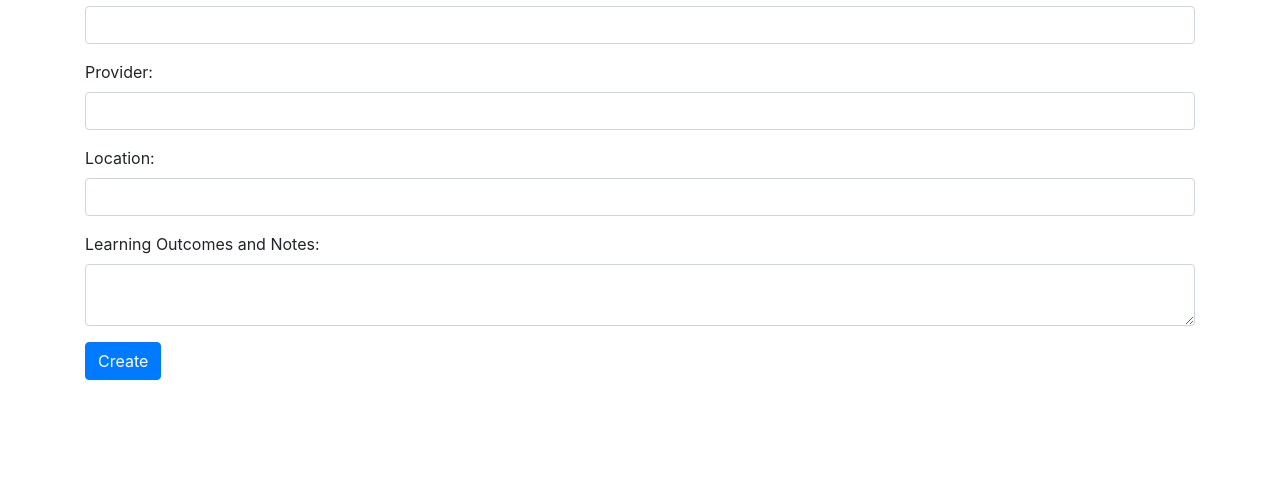
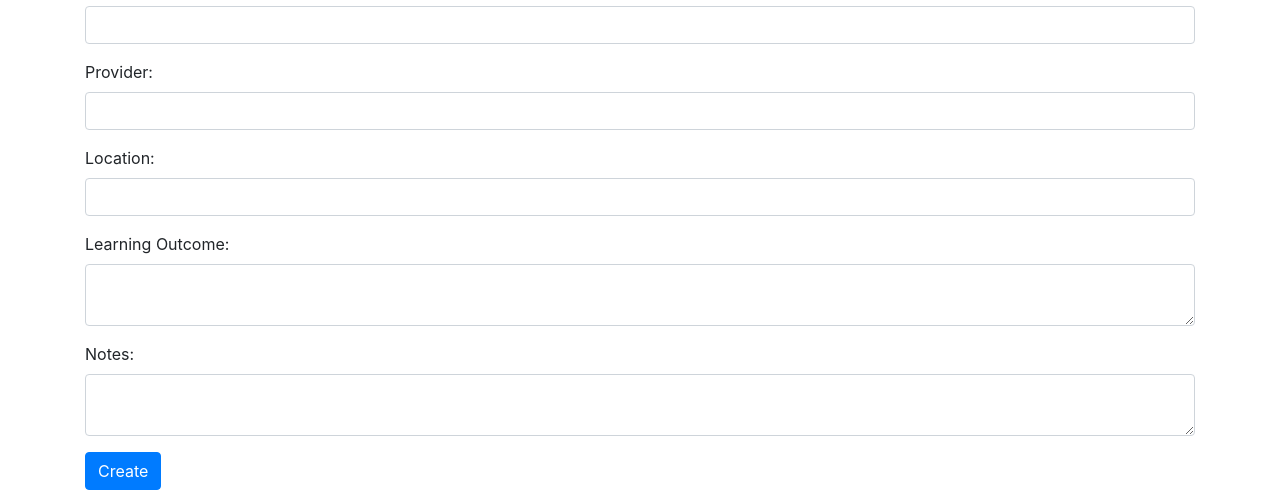
Before and after one commit to aguinane/CPDLog, a Flask app: page /new_activity in a window 1280 px wide. Shown: the part 399-889 px from the top of the page. Before the commit the page ends 779 px from the top, so only its background shows below. Run offline with Flask 2, Linux system fonts and the light colour scheme; data that the repository does not hold is empty; some libraries are stand-ins or nearby versions.

Commit message:
Treat learning outcome as different to notes

```diff
--- a/cpdlog/forms.py
+++ b/cpdlog/forms.py
@@ -39,4 +39,5 @@ class ActivityForm(FlaskForm):
     topic = StringField("Topic", validators=[DataRequired()])
     provider = StringField("Provider", validators=[DataRequired()])
     location = StringField("Location", validators=[DataRequired()])
-    notes = TextAreaField("Learning Outcomes and Notes", validators=[DataRequired()])
+    learning_outcome = TextAreaField("Learning Outcome", validators=[DataRequired()])
+    notes = TextAreaField("Notes")
--- a/cpdlog/migrate_ea.py
+++ b/cpdlog/migrate_ea.py
@@ -88,12 +88,6 @@ def import_ea_cpd_activities(db_url: str, filename):
             log.info("Skipped existing entry %s", a.ext_ref)
             continue
 
-        notes = ""
-        if a.learning_outcome:
-            notes += a.learning_outcome
-        if a.notes:
-            notes += a.notes
-
         activity = Activities(
             cpd_category=a.cpd_category,
             start_date=a.start_date,
@@ -103,7 +97,8 @@ def import_ea_cpd_activities(db_url: str, filename):
             provider=a.provider,
             location=a.location,
             duration=a.total_hrs,
-            notes=notes,
+            learning_outcome=a.learning_outcome,
+            notes=a.notes,
             ext_ref=a.ext_ref,
             practice_hrs=a.practice_hrs,
             risk_hrs=a.risk_hrs,
--- a/cpdlog/model.py
+++ b/cpdlog/model.py
@@ -21,6 +21,7 @@ class Activities(Base):
     provider = Column(String)
     location = Column(String)
     duration = Column(Float)
+    learning_outcome = Column(String)
     notes = Column(String)
     ext_ref = Column(String)
     practice_hrs = Column(Float)
--- a/cpdlog/templates/activity_new.html
+++ b/cpdlog/templates/activity_new.html
@@ -104,10 +104,14 @@
     </div>
 
     <div class="form-group">
+        {{ form.learning_outcome.label }}:
+        {{ form.learning_outcome(class="form-control") }}
+    </div>
+
+    <div class="form-group">
         {{ form.notes.label }}:
         {{ form.notes(class="form-control") }}
     </div>
-
 
     <button id='submit-data' type="submit" class="btn btn-primary">
         Create
--- a/cpdlog/views.py
+++ b/cpdlog/views.py
@@ -38,7 +38,7 @@ def activities():
 
 @app.route("/new_activity", methods=["GET", "POST"])
 def new_activity():
-    """ Import meter data """
+    """ Create new CPD activity """
 
     form = ActivityForm()
     if form.validate_on_submit():
@@ -62,6 +62,7 @@ def new_activity():
             provider=form.provider.data,
             location=form.location.data,
             duration=duration,
+            learning_outcome=form.learning_outcome.data,
             notes=form.notes.data,
             ext_ref=ext_ref,
             practice_hrs=practice_hrs,
@@ -84,7 +85,7 @@ def new_activity():
 
 @app.route("/import_ea", methods=["GET", "POST"])
 def import_ea():
-    """ Import meter data """
+    """ Import cpd data """
 
     form = FileForm()
     if form.validate_on_submit():
```
Also changed, not shown: cpdlog/export_csv.py (+5 -4 lines), 1 other file.
